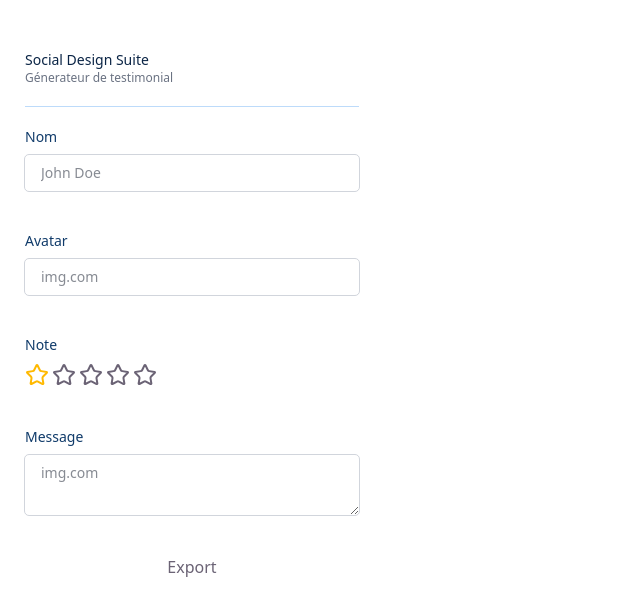
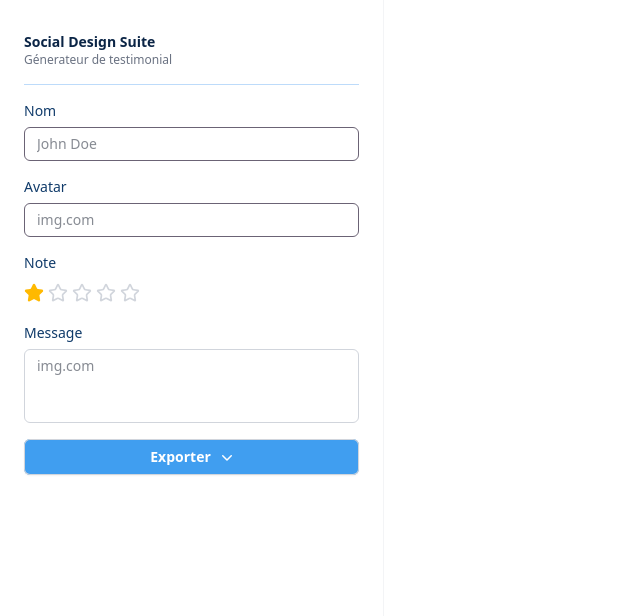
Before and after one commit to Tim-Fromentin/social-media-designer, a React (Vite) app in the folder testimonial/front/app/: page / in a window 1280 px wide. Shown: the top 616 px of the page, without its empty margins (0-640 px from the left). Built offline with nearby package versions, Linux system fonts and the light colour scheme.

Commit message:
feat: fix design + add dropdown button

```diff
--- a/testimonial/front/app/package.json
+++ b/testimonial/front/app/package.json
@@ -10,6 +10,8 @@
     "preview": "vite preview"
   },
   "dependencies": {
+    "@headlessui/react": "^2.2.10",
+    "@heroicons/react": "^2.2.0",
     "lucide-react": "^1.34.0",
     "react": "^19.2.8",
     "react-dom": "^19.2.8"
--- /dev/null
+++ b/testimonial/front/app/src/components/ButtonDropdown.tsx
@@ -0,0 +1,32 @@
+import { Menu, MenuButton, MenuItem, MenuItems } from "@headlessui/react";
+import { ChevronDownIcon } from "@heroicons/react/20/solid";
+
+export default function ButtonDropDown() {
+  return (
+    <Menu as="div" className="relative">
+      <MenuButton className="inline-flex w-full justify-center gap-x-1.5 rounded-md bg-primary-400 px-3 py-2 text-sm font-semibold text-white shadow-xs inset-ring-1 inset-ring-gray-300 hover:bg-primary-500">
+        Exporter
+        <ChevronDownIcon
+          aria-hidden="true"
+          className="-mr-1 size-5 text-white"
+        />
+      </MenuButton>
+
+      <MenuItems
+        transition
+        className="absolute right-0 z-10 mt-2 w-56 origin-top-right divide-y divide-gray-100 rounded-md bg-white shadow-lg outline-1 outline-black/5 transition data-closed:scale-95 data-closed:transform data-closed:opacity-0 data-enter:duration-100 data-enter:ease-out"
+      >
+        <div className="py-1">
+          <MenuItem>
+            <a
+              href="#"
+              className="block px-4 py-2 text-sm text-gray-700 data-focus:bg-gray-100 data-focus:outline-hidden"
+            >
+              React / Tailwind
+            </a>
+          </MenuItem>
+        </div>
+      </MenuItems>
+    </Menu>
+  );
+}
--- a/testimonial/front/app/src/components/Sidebar.tsx
+++ b/testimonial/front/app/src/components/Sidebar.tsx
@@ -1,10 +1,13 @@
-import { Star, Stars } from "lucide-react";
+import { Star } from "lucide-react";
+import ButtonDropDown from "./ButtonDropdown";
 
 export function SideBar() {
   return (
-    <aside className="w-96 flex flex-col gap-5 py-12.5 px-6.25">
+    <aside className="w-96 flex flex-col gap-4 py-8 px-6 bg-white border-r border-gray-100 min-h-screen shrink-0">
       <div>
-        <h1 className="text-sm text-primary-950">Social Design Suite</h1>
+        <h1 className="text-sm font-bold text-primary-950">
+          Social Design Suite
+        </h1>
         <p className="text-xs text-gray-500">Génerateur de testimonial</p>
       </div>
 
@@ -13,81 +16,71 @@
       <div>
         <label
           htmlFor="name"
-          className="block text-sm font-medium text-primary-900"
+          className="block text-sm font-medium text-primary-900 mb-1.5"
         >
           Nom
         </label>
-        <div className="mt-2 mb-5">
-          <div className="flex items-center rounded-sm bg-white pl-3 outline-1 outline-gray-300 has-[input:focus-within]:-outline-offset-2">
+        <div className="flex items-center rounded-md bg-white border focus-within:border-primary-400 focus-within:ring-1 focus-within:ring-primary-400">
           <input
             id="name"
             type="text"
             name="name"
             placeholder="John Doe"
-              className="block min-w-0 grow py-1.5 pr-3 pl-1 text-base text-gray-900 focus:outline-none sm:text-sm/6"
+            className="w-full py-1.5 px-3 text-sm text-gray-900 focus:outline-none rounded-md"
           />
-          </div>
         </div>
       </div>
 
       <div>
         <label
           htmlFor="avatar"
-          className="block text-sm font-medium text-primary-900"
+          className="block text-sm font-medium text-primary-900 mb-1.5"
         >
           Avatar
         </label>
-        <div className="mt-2 mb-5">
-          <div className="flex items-center rounded-sm bg-white pl-3 outline-1 outline-gray-300 has-[input:focus-within]:-outline-offset-2">
+        <div className="flex items-center rounded-md bg-white border focus-within:border-primary-400 focus-within:ring-1 focus-within:ring-primary-400">
           <input
             id="avatar"
             type="text"
             name="avatar"
             placeholder="img.com"
-              className="block min-w-0 grow py-1.5 pr-3 pl-1 text-base text-gray-900 focus:outline-none sm:text-sm/6"
+            className="w-full py-1.5 px-3 text-sm text-gray-900 focus:outline-none rounded-md"
           />
-          </div>
         </div>
       </div>
 
       <div>
-        <label
-          htmlFor="avatar"
-          className="block text-sm font-medium text-primary-900"
-        >
+        <span className="block text-sm font-medium text-primary-900 mb-1.5">
           Note
-        </label>
-        <div className="mt-2 mb-5">
-          <div className="flex items-center rounded-sm bg-white has-[input:focus-within]:-outline-offset-2 gap-0.75">
-            <Star className="text-amber-400" />
-            <Star />
-            <Star />
-            <Star />
-            <Star />
-          </div>
+        </span>
+        <div className="flex items-center gap-1 py-1 text-gray-300">
+          <Star className="w-5 h-5 fill-amber-400 text-amber-400 cursor-pointer" />
+          <Star className="w-5 h-5 cursor-pointer hover:text-amber-400" />
+          <Star className="w-5 h-5 cursor-pointer hover:text-amber-400" />
+          <Star className="w-5 h-5 cursor-pointer hover:text-amber-400" />
+          <Star className="w-5 h-5 cursor-pointer hover:text-amber-400" />
         </div>
       </div>
 
       <div>
         <label
           htmlFor="message"
-          className="block text-sm font-medium text-primary-900"
+          className="block text-sm font-medium text-primary-900 mb-1.5"
         >
           Message
         </label>
-        <div className="mt-2 mb-5">
-          <div className="flex items-center rounded-sm bg-white pl-3 outline-1 outline-gray-300 has-[input:focus-within]:-outline-offset-2">
+        <div className="flex items-center rounded-md bg-white border border-gray-300 focus-within:ring-1 focus-within:ring-primary-400">
           <textarea
             id="message"
             name="message"
+            rows={3}
             placeholder="img.com"
-              className="block min-w-0 grow py-1.5 pr-3 pl-1 text-base text-gray-900 focus:outline-none sm:text-sm/6"
+            className="w-full py-1.5 px-3 text-sm text-gray-900 focus:outline-none rounded-md resize-none"
           />
         </div>
       </div>
-      </div>
 
-      <button>Export</button>
+      <ButtonDropDown />
     </aside>
   );
 }
```
Also changed, not shown: testimonial/front/app/src/App.tsx (+5 -4 lines), 1 other file (tests, documents, lock files or other folders). Lines whose indentation alone changed are shown as unchanged.
